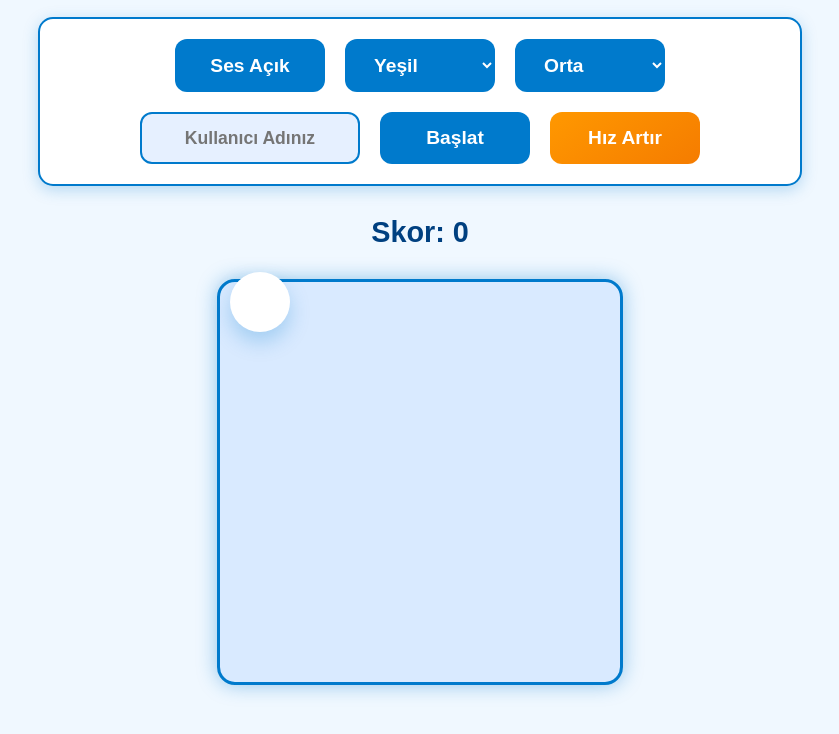
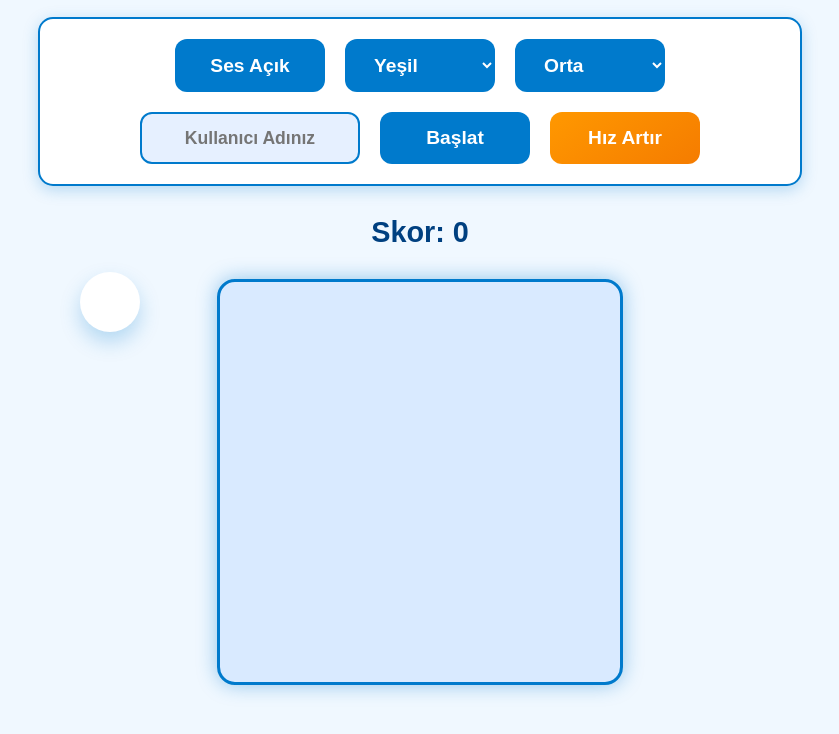
Before and after one commit to gojaevzaur/snakegame, a plain HTML site: page index.html in a window 1280 px wide. Shown: the part 88-822 px from the top of the page, without its empty margins (220-1059 px from the left). Drawn offline with Linux system fonts and the light colour scheme; no server answers.

Commit message:
Update style.css

```diff
--- a/style.css
+++ b/style.css
@@ -128,7 +128,7 @@ h1 {
    /* Yeni eklenenler: */
   position: absolute;
   top: 320px;        /* Üstten boşluk */
-  left: 450px;        /* Soldan boşluk */
+  left: 300px;        /* Soldan boşluk */
   text-align: left;
 }
 
```
